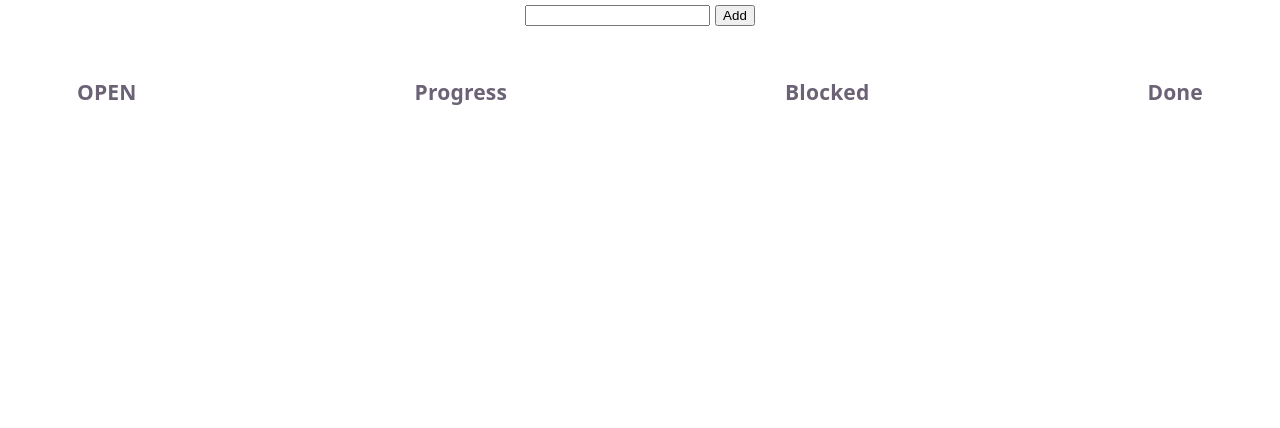
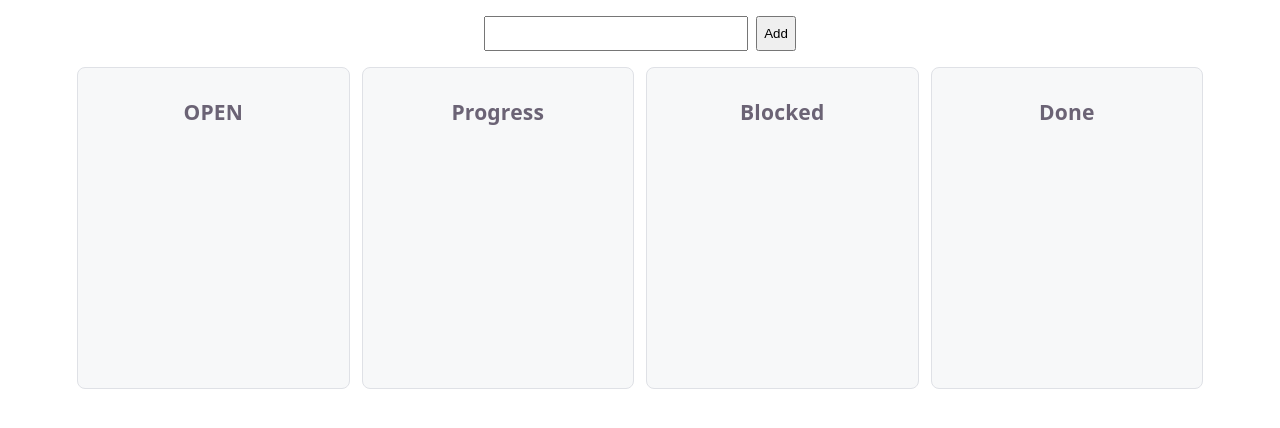
Before and after one commit to Romulo91/TodoApp, a website built with Vite: page frontend/index.html in a window 1280 px wide. Built offline with nearby package versions, Linux system fonts and the light colour scheme.

Commit message:
set-up css

```diff
--- a/frontend/index.html
+++ b/frontend/index.html
@@ -15,7 +15,7 @@
         <button id="submit-btn" type="submit">Add</button>
     </form>
 
-    <section class="todo-container">
+    <section id="todo-container">
         <div id="open_container">
             <h3>OPEN</h3>
             <div class="open_todos"></div>
--- a/frontend/src/style.css
+++ b/frontend/src/style.css
@@ -83,12 +83,6 @@ p {
     margin: 0;
 }
 
-.todo-container {
-    display: flex;
-    justify-content: space-between;
-    gap: 16px;
-    margin-top: 32px;
-}
 
 #app {
     width: 1126px;
@@ -100,6 +94,15 @@ p {
     flex-direction: column;
     box-sizing: border-box;
 }
+
+#todo-submit-form {
+    display: flex;
+    justify-content: center;
+    gap: 8px;
+    margin-bottom: 16px;
+    margin-top: 16px;
+}
+
 
 #center {
     display: flex;
@@ -114,3 +117,24 @@ p {
         gap: 18px;
     }
 }
+
+#todo-input {
+    flex: 1;
+    min-width: 240px;
+    padding: 8px 10px;
+}
+
+#todo-container {
+    display: grid;
+    grid-template-columns: repeat(4, minmax(220px, 1fr));
+    gap: 12px;
+    align-items: start;
+}
+
+#todo-container > div {
+    min-height: 300px;
+    background: #f7f8f9;
+    border: 1px solid #dfe1e6;
+    border-radius: 8px;
+    padding: 10px;
+}
```
